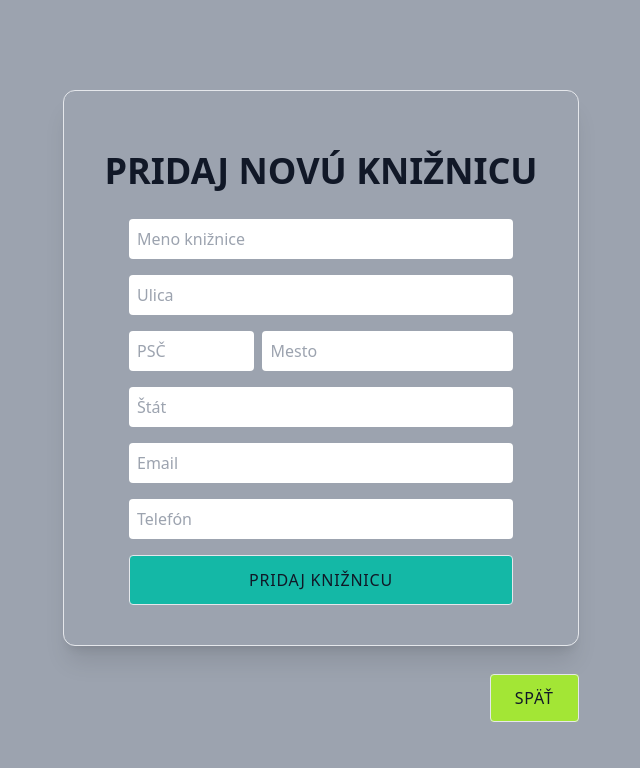
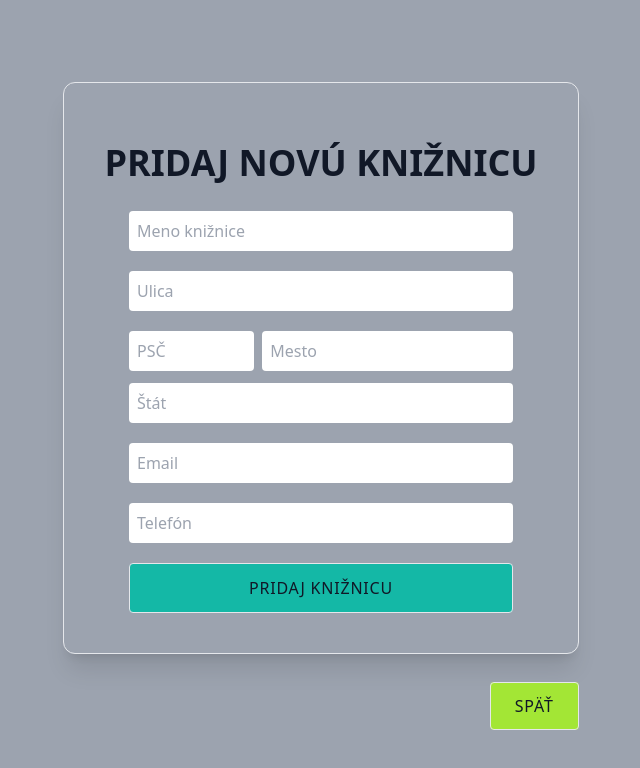
Before and after one commit to macmar89/library-app, a React (Create React App) app in the folder client/: page /pridaj-kniznicu in a window 1280 px wide. Shown: the top 768 px of the page, without its empty margins (319-959 px from the left). Built offline with nearby package versions, Linux system fonts and the light colour scheme.

Commit message:
FE - library form validation

```diff
--- a/client/src/index.css
+++ b/client/src/index.css
@@ -77,6 +77,10 @@
     @apply transition hover:scale-110 cursor-pointer;
   }
 
+  .form-group {
+    @apply flex flex-col mb-2;
+  }
+
   .input-form-error {
     @apply text-red-500 text-lg text-right -mt-1;
   }
--- a/client/src/layout/BookDetailLayout/AddNewBook.tsx
+++ b/client/src/layout/BookDetailLayout/AddNewBook.tsx
@@ -20,7 +20,6 @@ const AddNewBook = () => {
 
   const formOptions = { resolver: yupResolver(validationSchema) };
 
-  // get functions to build form with useForm() hook
   const {
     register,
     handleSubmit,
--- a/client/src/layout/LibraryLayout/LibraryForm.tsx
+++ b/client/src/layout/LibraryLayout/LibraryForm.tsx
@@ -2,6 +2,9 @@ import axios from "axios";
 import React, { ChangeEvent, useEffect, useState } from "react";
 import { useHistory } from "react-router-dom";
 import { LibraryType } from "../../global/types/LibraryTypes";
+import * as Yup from "yup";
+import { yupResolver } from "@hookform/resolvers/yup";
+import { useForm } from "react-hook-form";
 
 export const LibraryForm = ({
   title,
@@ -35,19 +38,44 @@ export const LibraryForm = ({
     setNewLibrary(lib);
   }, [library]);
 
-  const handleSubmit = async (e: ChangeEvent<HTMLFormElement>) => {
-    e.preventDefault();
+  const handleChange = (e: ChangeEvent<HTMLInputElement>) => {
+    setNewLibrary((val) => ({ ...val, [e.target.name]: e.target.value }));
+  };
+
+  const validationSchema = Yup.object().shape({
+    name: Yup.string().required("Toto pole je povinné"),
+    street: Yup.string().required("Toto pole je povinné"),
+    postalCode: Yup.string().required("Toto pole je povinné"),
+    city: Yup.string().required("Toto pole je povinné"),
+    state: Yup.string().required("Toto pole je povinné"),
+    email: Yup.string()
+      .required("Toto pole je povinné")
+      .email("Email je neplatný"),
+    phone: Yup.string().required("Toto pole je povinné"),
+  });
+
+  const formOptions = { resolver: yupResolver(validationSchema) };
+
+  const {
+    register,
+    handleSubmit,
+    reset,
+    formState: { errors },
+  } = useForm(formOptions);
+
+  const onSubmit = async (data: any) => {
+    console.log(newLibrary)
     const libraryData = {
-      name: newLibrary.name.trim(),
+      name: data.name.trim(),
       address: {
-        street: newLibrary.street.trim(),
-        city: newLibrary.city.trim(),
-        postalCode: newLibrary.postalCode,
-        state: newLibrary.state.trim(),
+        street: data.street.trim(),
+        city: data.city.trim(),
+        postalCode: data.postalCode,
+        state: data.state.trim(),
       },
       contact: {
-        email: newLibrary.email,
-        phone: newLibrary.phone,
+        email: data.email,
+        phone: data.phone,
       },
     };
 
@@ -55,6 +83,7 @@ export const LibraryForm = ({
       await axios
         .put("/api/library/" + library?._id, libraryData)
         .then((res) => {
+          reset();
           return res.data?.library?.slug;
         })
         .then((slug) => history.push("/kniznica/" + slug));
@@ -62,74 +91,93 @@ export const LibraryForm = ({
       await axios
         .post("/api/library", libraryData)
         .then((res) => {
+          reset();
           return res.data?.library?.slug;
         })
         .then((slug) => history.push("/kniznica/" + slug));
     }
-  };
 
-  const handleChange = (e: ChangeEvent<HTMLInputElement>) => {
-    setNewLibrary((val) => ({ ...val, [e.target.name]: e.target.value }));
+    return false;
   };
 
   return (
     <div className="flex flex-col items-center border p-10 shadow-xl rounded-xl">
       <h1>{title}</h1>
-      <form onSubmit={handleSubmit} className="flex flex-col  w-96">
+      <form onSubmit={handleSubmit(onSubmit)} className="flex flex-col  w-96">
+        <div className="form-group">
           <input
             type="text"
-          name="name"
+            {...register("name")}
+            onChange={handleChange}
             placeholder="Meno knižnice"
-          onChange={handleChange}
             value={newLibrary.name}
           />
+          <div className="input-form-error">{errors.name?.message}</div>
+        </div>
+        <div className="form-group">
           <input
             type="text"
-          name="street"
+            {...register("street")}
+            onChange={handleChange}
             placeholder="Ulica"
-          onChange={handleChange}
             value={newLibrary.street}
-        />
+          />{" "}
+          <div className="input-form-error">{errors.street?.message}</div>
+        </div>
         <div className="flex gap-x-2">
+          <div className=" w-1/3">
             <input
               type="text"
-            name="postalCode"
+              {...register("postalCode")}
+              onChange={handleChange}
               placeholder="PSČ"
-            onChange={handleChange}
               value={newLibrary.postalCode}
-            className="w-1/3"
+              className="w-full"
             />
+            <div className="input-form-error">{errors.postalCode?.message}</div>
+          </div>
+          <div className=" w-2/3">
             <input
               type="text"
-            name="city"
+              {...register("city")}
+              onChange={handleChange}
               placeholder="Mesto"
-            onChange={handleChange}
               value={newLibrary.city}
-            className="w-2/3"
+              className="w-full"
             />
+            <div className="input-form-error">{errors.city?.message}</div>
           </div>
+        </div>
+        <div className="form-group">
           <input
             type="text"
-          name="state"
+            {...register("state")}
+            onChange={handleChange}
             placeholder="Štát"
-          onChange={handleChange}
             value={newLibrary.state}
-        />
+          />{" "}
+          <div className="input-form-error">{errors.state?.message}</div>
+        </div>
+        <div className="form-group">
           <input
             type="text"
-          name="email"
+            {...register("email")}
+            onChange={handleChange}
             placeholder="Email"
-          onChange={handleChange}
             value={newLibrary.email}
-        />
+          />{" "}
+          <div className="input-form-error">{errors.email?.message}</div>
+        </div>
+        <div className="form-group">
           <input
             type="text"
-          name="phone"
+            {...register("phone")}
+            onChange={handleChange}
             placeholder="Telefón"
-          onChange={handleChange}
             value={newLibrary.phone}
           />
-
+          <div className="input-form-error">{errors.phone?.message}</div>
+        </div>
         <button className="btn-primary mt-2">Pridaj knižnicu</button>
       </form>
     </div>
```
Lines whose indentation alone changed are shown as unchanged.
